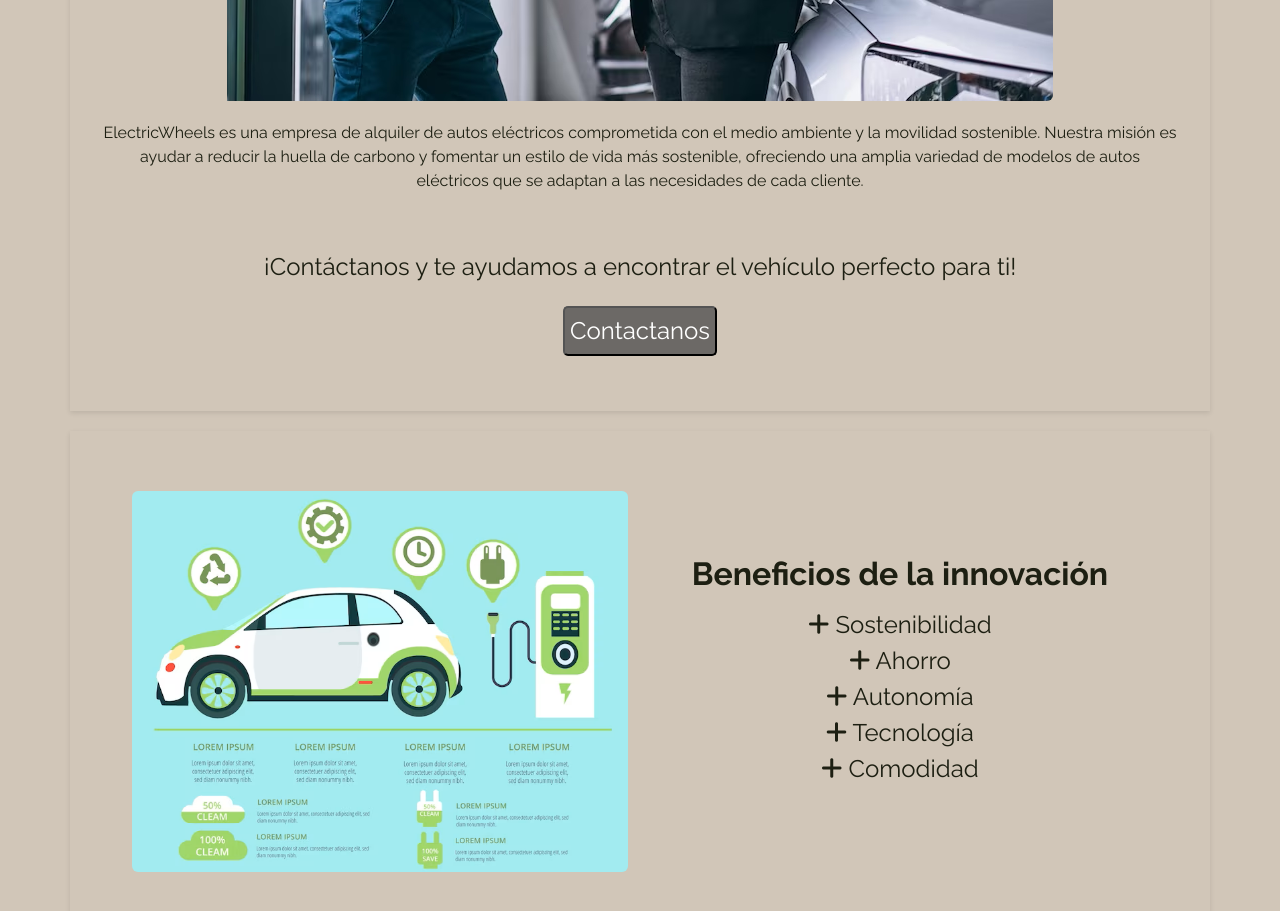
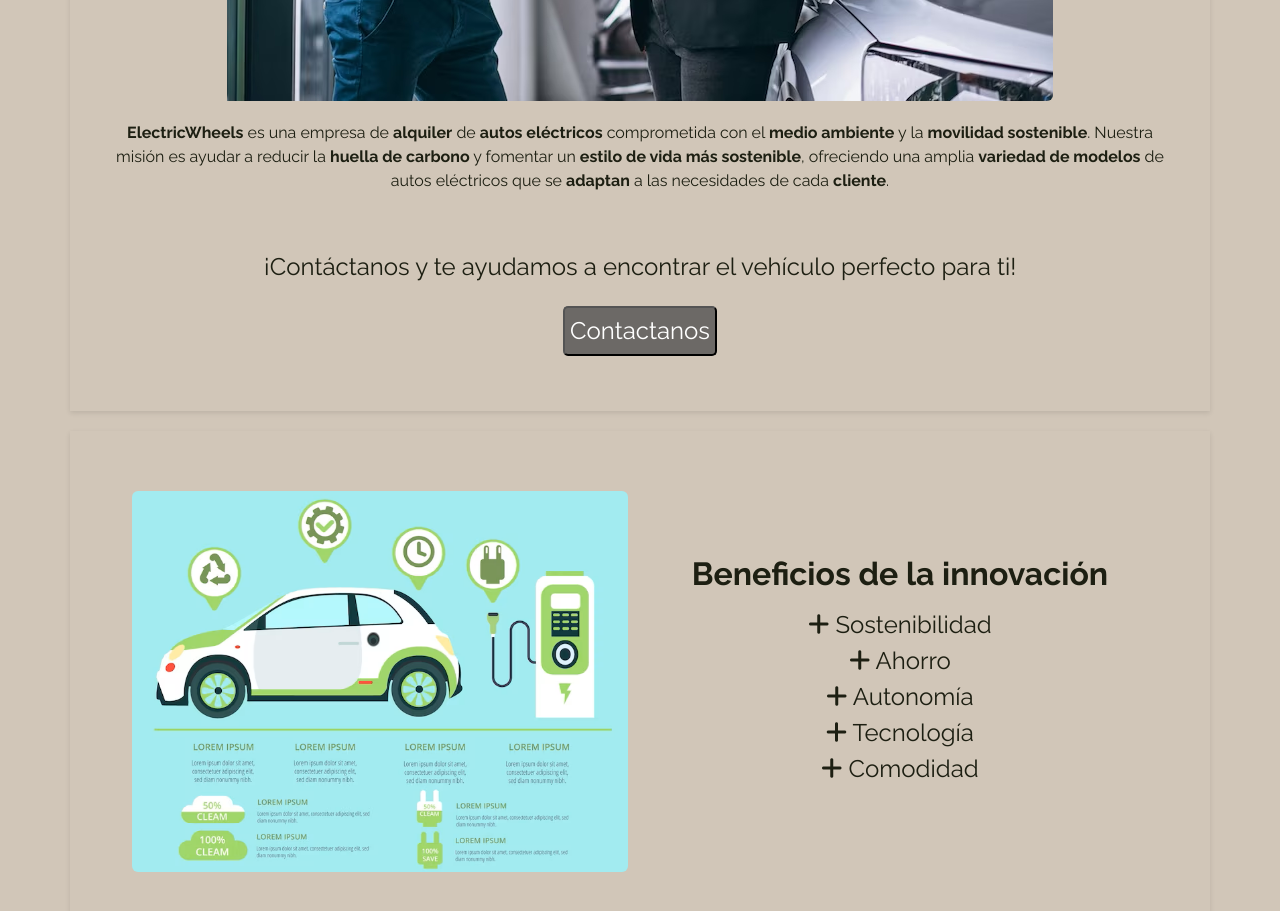
Before and after one commit to FranciscoCuminiLondero/PF-CuminiLondero, a plain HTML site: page pages/about-us.html in a window 1280 px wide. Shown: the part 1300-2211 px from the top of the page. Drawn offline with nearby package versions, Linux system fonts and the light colour scheme.

Commit message:
Palabras claves de Contacto

```diff
--- a/pages/about-us.html
+++ b/pages/about-us.html
@@ -61,7 +61,7 @@
                 </div>
                 <div class="col-12">
                     <p>
-                        ElectricWheels es una empresa de alquiler de autos eléctricos comprometida con el medio ambiente y la movilidad sostenible. Nuestra misión es ayudar a reducir la huella de carbono y fomentar un estilo de vida más sostenible, ofreciendo una amplia variedad de modelos de autos eléctricos que se adaptan a las necesidades de cada cliente.
+                        <strong>ElectricWheels</strong> es una empresa de <strong>alquiler</strong> de <strong>autos eléctricos</strong> comprometida con el <strong> medio ambiente</strong> y la <strong> movilidad sostenible</strong>. Nuestra misión es ayudar a reducir la <strong> huella de carbono</strong> y fomentar un <strong>estilo de vida más sostenible</strong>, ofreciendo una amplia <strong>variedad de modelos</strong> de autos eléctricos que se <strong>adaptan</strong> a las necesidades de cada <strong>cliente</strong>.
                     </p>
                 </div>
                 <div class="contact col-12">
```
